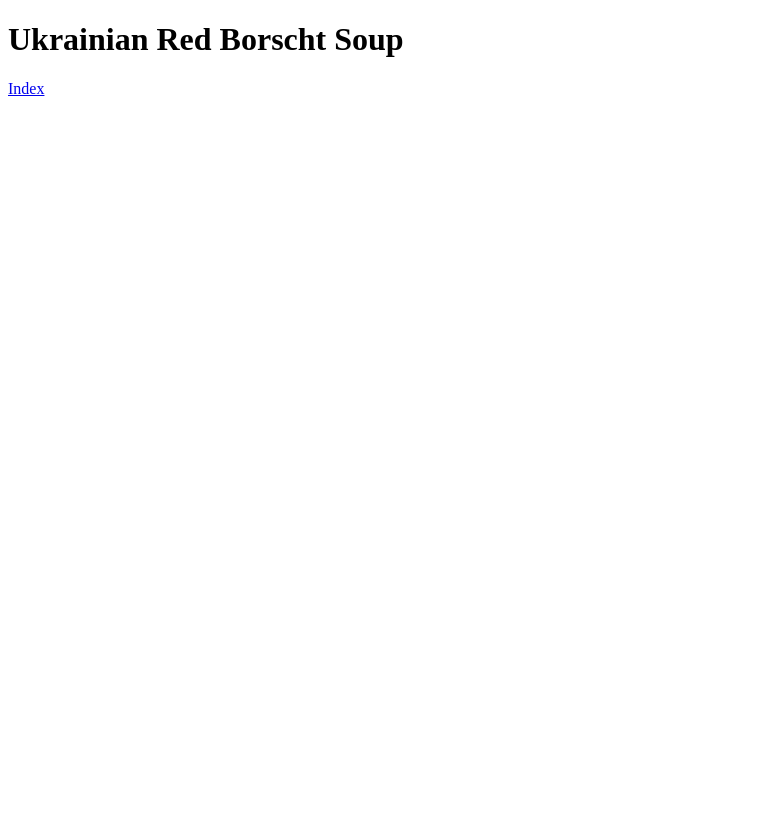
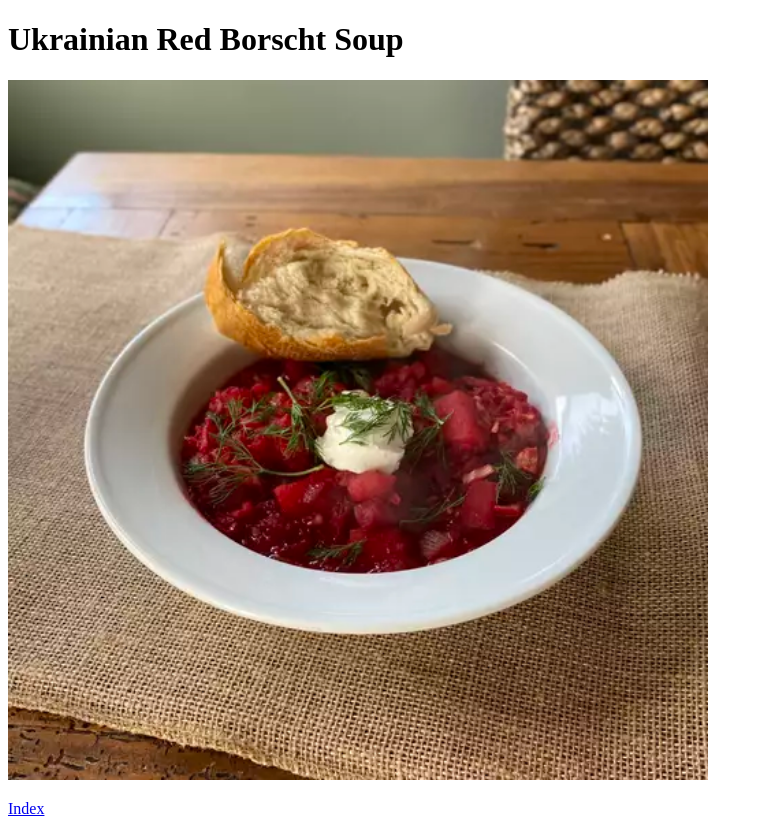
Before and after one commit to vo1dwoken/odin-recipes, a plain HTML site: page recipes/ukrainian-borscht.html in a window 1280 px wide. Shown: the whole page, without its empty margins (0-763 px from the left). Before the commit the page ends 800 px from the top, so only its background shows below. Drawn offline with Linux system fonts and the light colour scheme.

Commit message:
Add image of Ukrainian borscht, alternative text to it and set width to 700

```diff
--- a/recipes/ukrainian-borscht.html
+++ b/recipes/ukrainian-borscht.html
@@ -7,7 +7,7 @@
 
   <body>
     <h1>Ukrainian Red Borscht Soup</h1>
-
+    <img width="700" src="../images/ukrainian-borscht/ukrainian-borscht.webp" alt="Ukrainian borscht photo">
 
     <p><a href="../index.html">Index</a></p>
   </body>
```
